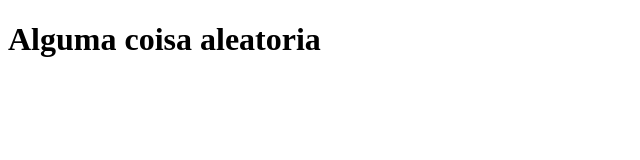
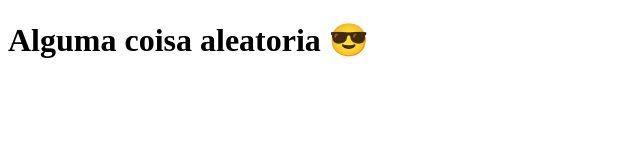
Before and after one commit to Zattrus/clone-tabnews, a Next.js app: page / in a window 1280 px wide. Shown: the top 160 px of the page, without its empty margins (0-640 px from the left). Built offline with nearby package versions, Linux system fonts and the light colour scheme.

Commit message:
modifica a frase

```diff
--- a/pages/index.js
+++ b/pages/index.js
@@ -1,3 +1,3 @@
 export default function Home() {
-    return <h1> Alguma coisa aleatoria </h1>
+    return <h1> Alguma coisa aleatoria 😎</h1>
 }
```
